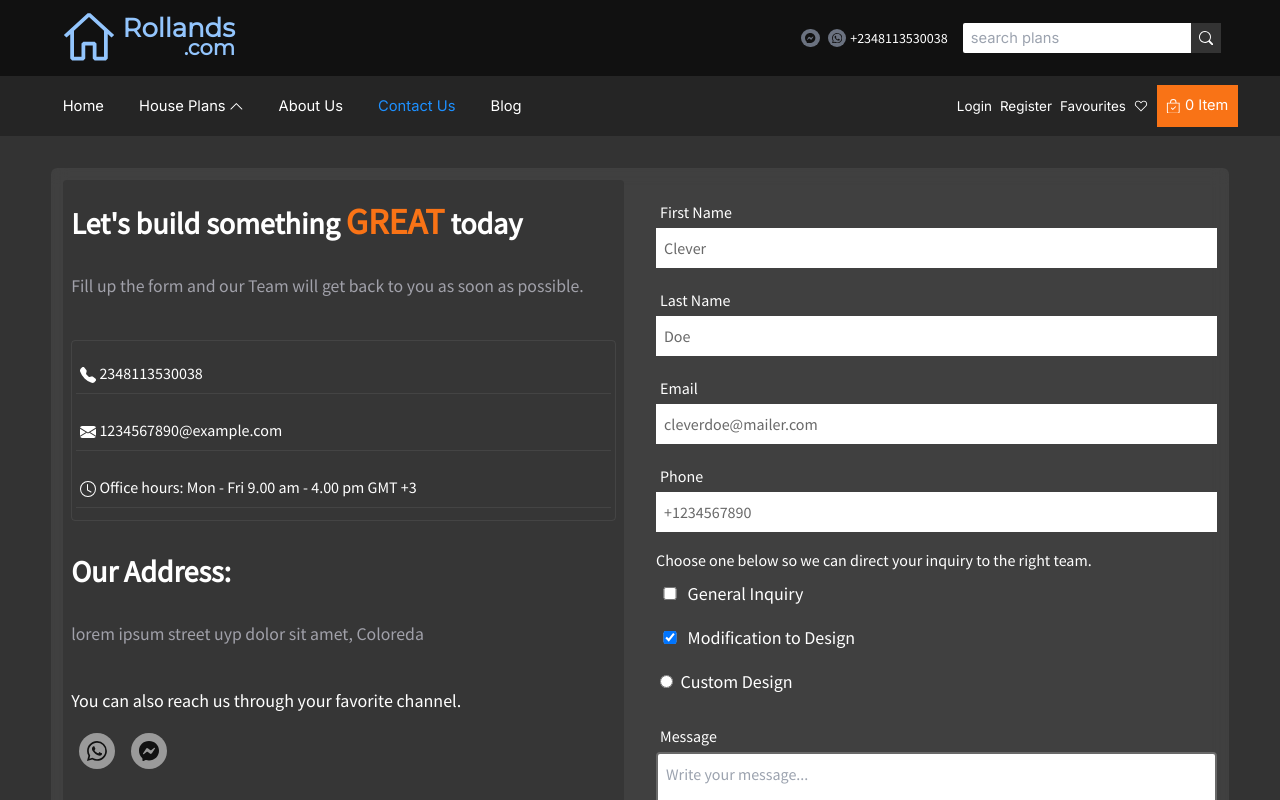
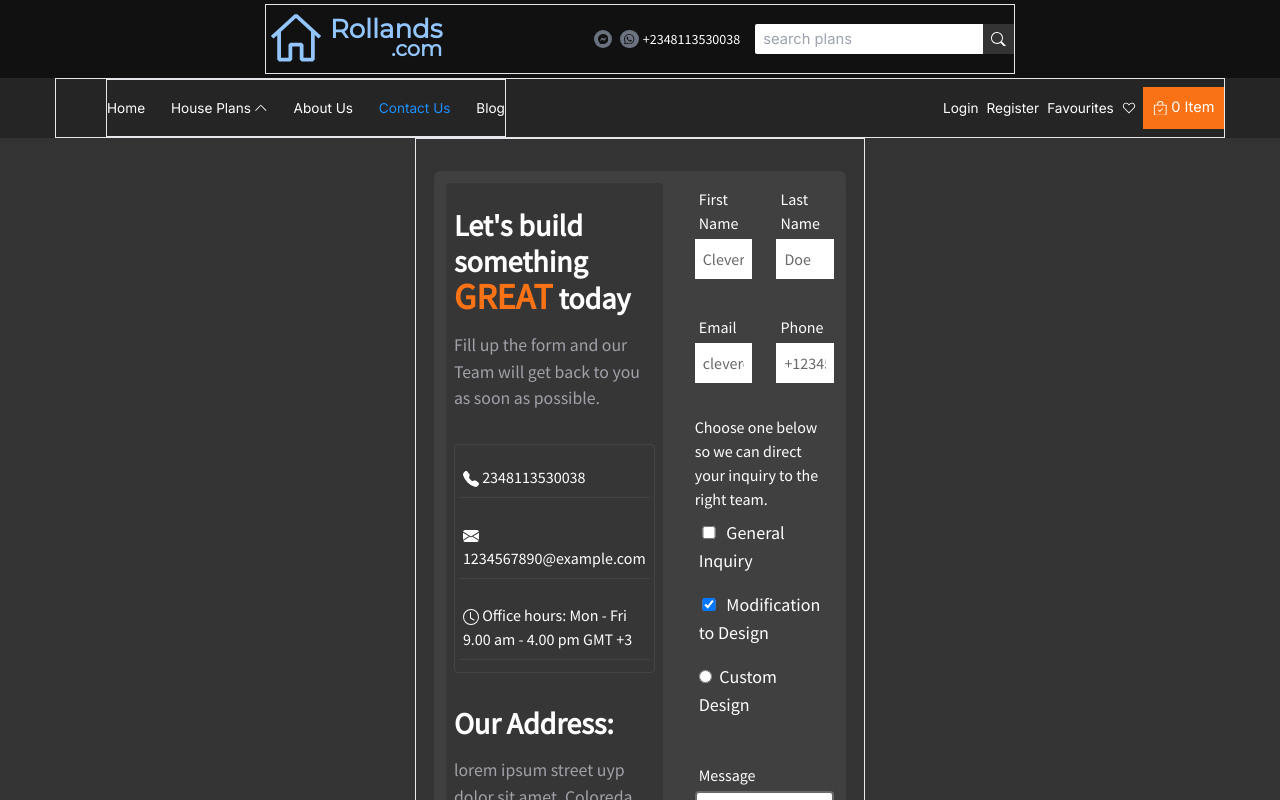
Before and after one commit to cleverAkanimoh/architecture, a React (Create React App) app: page /architecture/contact in a window 1280 px wide. Shown: the top 800 px of the page. Built offline with nearby package versions, Linux system fonts and the light colour scheme; a web font is replaced by a local one.

Commit message:
modified 3 files

```diff
--- a/src/Components/contact/ContactForm.tsx
+++ b/src/Components/contact/ContactForm.tsx
@@ -88,7 +88,7 @@ const ContactForm = () => {
                 />
             </div>
 
-            <div>
+            <div className="span-2">
                 <legend>
                     Choose one below so we can direct your inquiry to the right team.
                 </legend>
@@ -126,7 +126,7 @@ const ContactForm = () => {
                 </aside>
             </div>
 
-            <div>
+            <div className="span-2">
                 <label htmlFor="message">Message</label>
                 <textarea
                     name="message"
--- a/src/css/contact.css
+++ b/src/css/contact.css
@@ -4,8 +4,10 @@
 
 @layer components {
   .contact-section {
-    @apply min-h-screen w-[90%] my-8 p-3 rounded-md text-white bg-gray-dim bg-opacity-25 backdrop-blur z-10
-    md:grid grid-cols-2 gap-8 md:w-[92%]
+    @apply min-h-screen w-[90%] md:w-[92%] max-w-[1180px]
+    my-8 p-3 rounded-md text-white
+    bg-gray-dim bg-opacity-25 backdrop-blur z-10
+    md:flex gap-8 relative;
   }
 
   /* -----
@@ -19,11 +21,11 @@
   }
 
   .address-div p {
-    @apply text-zinc-400 mb-4 md:mb-10;
+    @apply text-zinc-400 mb-4 md:mb-4;
   }
 
   .address-div .header h1 {
-    @apply text-xl sm:text-2xl md:text-3xl font-bold my-4 md:mb-8;
+    @apply text-xl sm:text-2xl md:text-3xl font-bold my-4;
   }
 
   big {
@@ -31,20 +33,26 @@
   }
 
   .information-div {
-    @apply w-full h-fit my-4 md:my-8 flex flex-col p-1 border border-gray-dim border-opacity-30 rounded;
+    @apply w-full h-fit my-4 md:my-8
+    flex flex-col p-1
+    border border-gray-dim border-opacity-30 rounded;
   }
 
   .information-div a,
   .information-div span {
-    @apply my-2 p-1 md:py-2 border-b border-gray-dim border-opacity-30;
+    @apply my-2 p-1 md:py-2
+    border-b border-gray-dim border-opacity-30;
   }
 
   .contact-aside {
-    @apply w-24 h-14 my-2 pl-2 flex items-center justify-between;
+    @apply w-24 h-14 my-2 pl-2
+    flex items-center justify-between;
   }
 
   .contact-social {
-    @apply text-xl text-black hover:text-black bg-white bg-opacity-50 hover:bg-opacity-90 p-2 rounded-full;
+    @apply text-xl text-black hover:text-black
+    bg-white bg-opacity-50 hover:bg-opacity-90
+    p-2 rounded-full;
   }
 
   /* -----
@@ -54,11 +62,12 @@
   ------- */
 
   .custom-form {
-    @apply w-full;
+    @apply w-full
+    lg:grid lg:grid-cols-2 gap-6;
   }
 
   .custom-form div {
-    @apply flex flex-col my-4;
+    @apply flex flex-col mb-3 lg:mb-2;
   }
 
   .custom-form div label {
@@ -79,6 +88,12 @@
   }
 
   #message {
-    @apply w-full h-52 max-h-80 min-h-[150px] resize-y p-2 text-gray-dark outline-none border-2 border-gray-dim rounded;
+    @apply w-full h-32 max-h-52 min-h-[50px]
+    resize-y p-2 text-gray-dark outline-none
+    border-2 border-gray-dim rounded;
+  }
+
+  .span-2 {
+    @apply col-span-2;
   }
 }
--- a/src/index.css
+++ b/src/index.css
@@ -32,11 +32,14 @@
   }
 
   #root {
-    @apply w-full bg-gray-dark text-gray-light min-h-screen;
+    @apply w-full min-h-screen
+    flex flex-col items-center
+    bg-gray-dark text-gray-light ;
   }
 
   main {
-    @apply flex flex-col items-center w-screen font-sans;
+    @apply w-screen sm:w-[430px] sm2:w-[450px]
+    flex flex-col items-center font-sans border;
   }
 
   a {
@@ -62,11 +65,16 @@
   }
 
   .topsection-section {
-    @apply w-full py-1 px-[.85rem] text-white flex justify-between items-center max-w-[1190px];
+    @apply w-full max-w-[1190px] sm:w-[430px] sm2:w-[450px] md:w-[750px]
+    py-1 px-[.85rem] sm:px-0
+    text-white
+    flex justify-between items-center border;
   }
 
   .topsection-logo {
-    @apply md:text-xl flex flex-col font-Montserrat font-bold text-blue-300;
+    @apply md:text-xl
+    flex flex-col
+    font-Montserrat font-bold text-blue-300;
   }
 
   .architecture {
@@ -94,11 +102,12 @@
   }
 
   .nav-substyle {
-    @apply w-full sm:w-[92%] lg:w-[85%] xl:w-[94%] flex flex-col items-center justify-between md:flex-row-reverse max-w-[1250px];
+    @apply w-full max-w-[1170px] sm:w-[430px] sm2:w-[450px] md:w-[740px] lg:w-[85%] xl:w-[94%]
+    flex flex-col items-center justify-between md:flex-row-reverse border;
   }
 
   .nav-section-div-style {
-    @apply w-full md:w-fit flex items-center justify-between text-[.84rem] text-white;
+    @apply w-full md:w-fit flex items-center justify-between text-[.85rem] text-white;
   }
 
   .nav-link-div-btn {
@@ -106,11 +115,20 @@
   }
 
   .nav-link-comp-container {
-    @apply w-full md:w-[95%] capitalize md:flex items-center justify-between px-2 pt-1 pb-4 md:pb-1 overflow-hidden md:overflow-visible transition-all duration-300;
+    @apply w-full md:w-[400px] capitalize
+    md:flex items-center justify-between
+    px-2 pt-1 pb-4 md:pb-1 md:px-0 text-[.85rem]
+    overflow-hidden md:overflow-visible
+    transition-all duration-300 border;
   }
 
   .navLink-style {
-    @apply transition-all motion-reduce:transition-none duration-500 ease-out grid grid-cols-2 sm2:grid-cols-3 md:grid-cols-4 gap-2 bg-black md:bg-white md:text-gray-dark p-2 md:fixed my-1 md:w-[95vw] lg:w-[90vw] xl:w-[1190px] md:left-[-5.9%] xl:left-[3%] md:top-[75px] md:z-0 md:invisible md:group-hover:top-[55px] md:group-hover:z-50 md:group-hover:visible md:opacity-0 md:group-hover:opacity-100
+    @apply transition-all motion-reduce:transition-none duration-500 ease-out
+    grid grid-cols-2 sm2:grid-cols-3 md:grid-cols-4 gap-2
+    bg-black md:bg-white md:text-gray-dark p-2
+    md:fixed my-1 md:w-[95vw] lg:w-[90vw] xl:w-[1160px]
+    md:left-[-5.9%] xl:left-0 md:top-[75px] md:z-0 md:invisible
+    md:group-hover:top-[55px] md:group-hover:z-50 md:group-hover:visible md:opacity-0 md:group-hover:opacity-100;
   }
 
   header section h3 {
@@ -134,7 +152,8 @@
      */
 
   .general-flex {
-    @apply w-[85%] min-w-[300px] max-w-[1300px] flex flex-col items-center text-gray-400 text-center;
+    @apply w-full flex flex-col items-center
+    text-gray-400 text-center;
   }
 
   /* Home Page */
```
